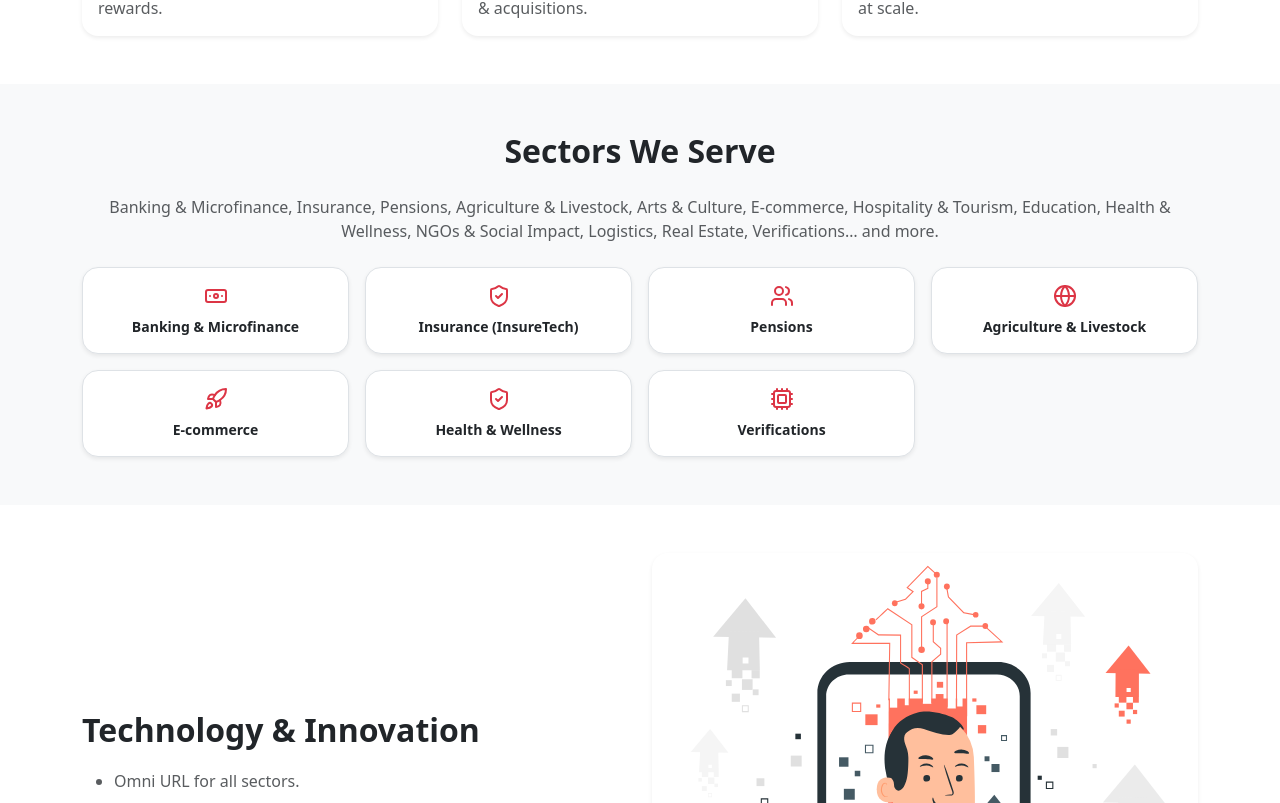
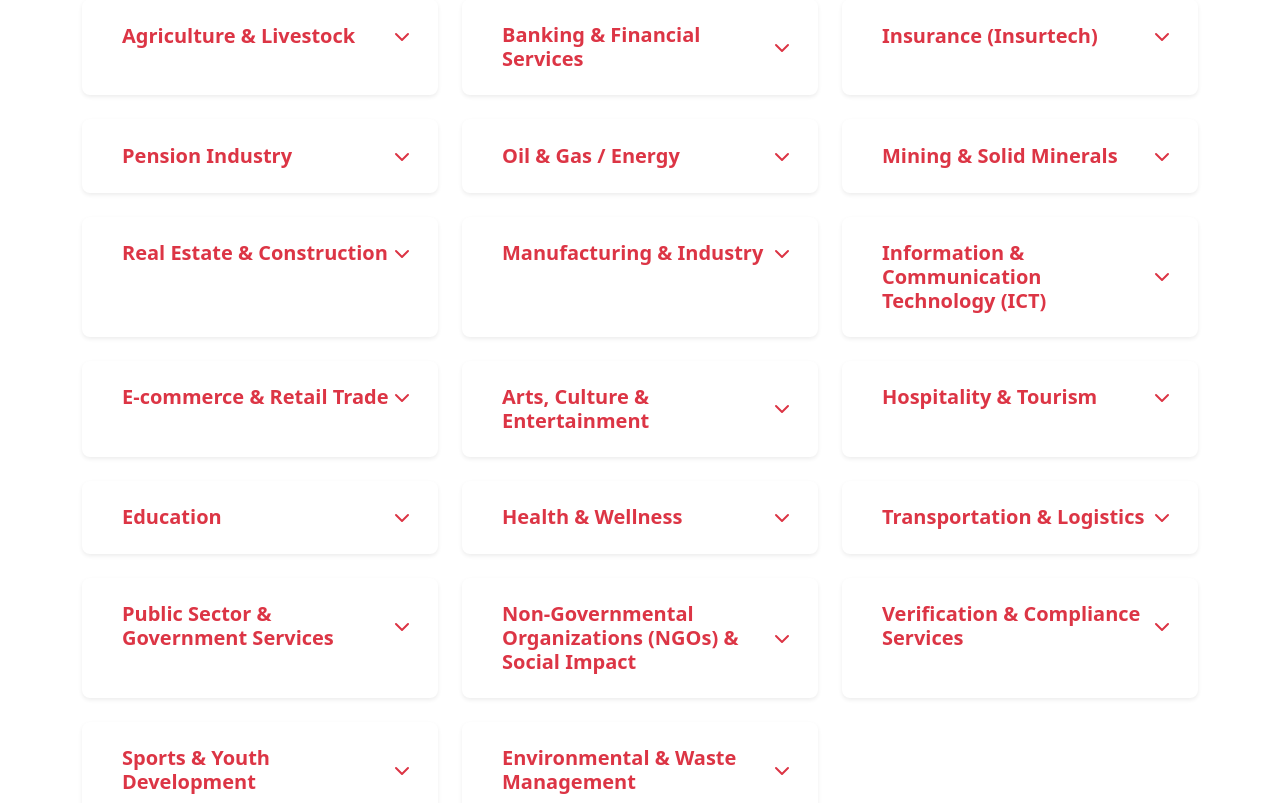
Before and after one commit to abrahamisaiah129/ddsa, a React (Vite) app in the folder ddsa-general/: page / in a window 1280 px wide. Shown: the part 1657-2460 px from the top of the page. Built offline with nearby package versions, Linux system fonts and the light colour scheme.

Commit message:
added the sectors functionality

```diff
--- a/ddsa-general/src/components/Footer.jsx
+++ b/ddsa-general/src/components/Footer.jsx
@@ -36,6 +36,9 @@ export default function Footer() {
             <h6 className="text-uppercase fw-bold mb-3">Contact</h6>
             <p className="small mb-1">info@ddsa-live.com</p>
             <p className="small">+234 703 5874 823</p>
+            <p className="small">Address:
+16B, Akintan Street, Dideolu Estate, Ogba, Ikeja, Lagos. Nigeria.
+</p>
           </div>
 
           <div className="col-md-3 text-md-end">
--- a/ddsa-general/src/pages/Home.jsx
+++ b/ddsa-general/src/pages/Home.jsx
@@ -1,20 +1,150 @@
 // eslint-disable-next-line no-unused-vars
-import { motion } from "framer-motion";
-import { ArrowRight, ShieldCheck, Users, Rocket, Cpu, Globe, Banknote } from "lucide-react";
+import { motion, AnimatePresence } from "framer-motion";
+import { ArrowRight, ShieldCheck, Users, Rocket, ChevronDown } from "lucide-react";
+import { useState } from "react";
 import imgHero from '../assets/Team work-pana.svg'
 import imgSection from '../assets/About us page-pana.svg'
 import techImg from "../assets/Digital transformation-pana.svg"
 import why from "../assets/Shrug-pana.svg"
 import img1 from  "../assets/Team work-pana.svg";
- import img2 from "../assets/Creative team-pana.svg";
-import img3 from "../assets/Partnership-pana.svg";
+import img2 from  "../assets/Creative team-pana.svg";
+import img3 from  "../assets/Partnership-pana.svg";
 
-// https://storyset.com/illustration/team-work/pana
+// hero images
 const heroImg = imgHero;
 const sectionImg = imgSection;
-// the new linkhttps://storyset.com/illustration/team-work/pana
+
+/** ======= SECTORS (FULL LIST WITH SUB-CATEGORIES) ======= */
+const sectors = [
+  {
+    id: 1,
+    name: "Agriculture & Livestock",
+    icon: "fas fa-tractor",
+    items: ["Crop farming", "Animal husbandry", "Fisheries & aquaculture", "Agro-processing"]
+  },
+  {
+    id: 2,
+    name: "Banking & Financial Services",
+    icon: "fas fa-university",
+    items: ["Commercial banks", "Microfinance banks", "Fintech & mobile money", "Capital markets"]
+  },
+  {
+    id: 3,
+    name: "Insurance (Insurtech)",
+    icon: "fas fa-shield-alt",
+    items: ["Life insurance", "General insurance", "Health insurance", "Micro-insurance"]
+  },
+  {
+    id: 4,
+    name: "Pension Industry",
+    icon: "fas fa-piggy-bank",
+    items: ["Pension Fund Administrators (PFAs)", "Pension Fund Custodians (PFCs)", "Retirement Savings Accounts (RSA)"]
+  },
+  {
+    id: 5,
+    name: "Oil & Gas / Energy",
+    icon: "fas fa-oil-can",
+    items: ["Upstream (exploration & production)", "Midstream (processing, transport)", "Downstream (distribution & marketing)", "Renewable energy & power generation"]
+  },
+  {
+    id: 6,
+    name: "Mining & Solid Minerals",
+    icon: "fas fa-gem",
+    items: ["Gold, coal, limestone, bitumen, iron ore, etc."]
+  },
+  {
+    id: 7,
+    name: "Real Estate & Construction",
+    icon: "fas fa-building",
+    items: ["Property development", "Housing", "Infrastructure construction", "Facility management"]
+  },
+  {
+    id: 8,
+    name: "Manufacturing & Industry",
+    icon: "fas fa-industry",
+    items: ["Cement, steel, and building materials", "Food & beverages", "Textiles, leather, and apparel", "Consumer goods"]
+  },
+  {
+    id: 9,
+    name: "Information & Communication Technology (ICT)",
+    icon: "fas fa-laptop-code",
+    items: ["Telecoms", "Software & app development", "Data services", "Digital platforms"]
+  },
+  {
+    id: 10,
+    name: "E-commerce & Retail Trade",
+    icon: "fas fa-shopping-cart",
+    items: ["Online marketplaces", "Wholesale & retail distribution"]
+  },
+  {
+    id: 11,
+    name: "Arts, Culture & Entertainment",
+    icon: "fas fa-film",
+    items: ["Nollywood (film)", "Music", "Theatre, fashion, cultural tourism"]
+  },
+  {
+    id: 12,
+    name: "Hospitality & Tourism",
+    icon: "fas fa-hotel",
+    items: ["Hotels, restaurants, resorts", "Domestic & international tourism"]
+  },
+  {
+    id: 13,
+    name: "Education",
+    icon: "fas fa-graduation-cap",
+    items: ["Basic, secondary, tertiary", "EdTech (digital learning platforms)", "Vocational & skills training"]
+  },
+  {
+    id: 14,
+    name: "Health & Wellness",
+    icon: "fas fa-heartbeat",
+    items: ["Hospitals, clinics", "Pharmaceuticals & biotech", "Telemedicine", "Health insurance"]
+  },
+  {
+    id: 15,
+    name: "Transportation & Logistics",
+    icon: "fas fa-truck",
+    items: ["Road, rail, air, maritime", "Delivery services", "Supply chain & warehousing"]
+  },
+  {
+    id: 16,
+    name: "Public Sector & Government Services",
+    icon: "fas fa-landmark",
+    items: ["Civil service", "Security & defense", "Public administration"]
+  },
+  {
+    id: 17,
+    name: "Non-Governmental Organizations (NGOs) & Social Impact",
+    icon: "fas fa-handshake-angle",
+    items: ["Humanitarian services", "Development projects", "Non-profits & donor agencies"]
+  },
+  {
+    id: 18,
+    name: "Verification & Compliance Services",
+    icon: "fas fa-id-card",
+    items: ["KYC (BVN/NIN)", "Utility/address verification", "Employment/asset verification", "Corporate records (CAC)"]
+  },
+  {
+    id: 19,
+    name: "Sports & Youth Development",
+    icon: "fas fa-futbol",
+    items: ["Football, athletics", "Sports academies & events"]
+  },
+  {
+    id: 20,
+    name: "Environmental & Waste Management",
+    icon: "fas fa-recycle",
+    items: ["Recycling", "Sanitation services", "Renewable energy"]
+  },
+];
 
 export default function Home() {
+  const [openSector, setOpenSector] = useState(null);
+
+  const toggleSector = (id) => {
+    setOpenSector(openSector === id ? null : id);
+  };
+
   return (
     <>
       {/* HERO */}
@@ -31,31 +161,13 @@ export default function Home() {
                 Direct Digital Sales Agent
               </motion.h1>
               <motion.h2
-                className="h3 fw-bold border-start border-danger mt-2 lead  text-dark mt-2 border-start border-4  ps-3"
+                className="h3 fw-bold border-start border-danger mt-2 lead text-dark mt-2 border-start border-4 ps-3"
                 initial={{ y: 30, opacity: 0 }}
                 animate={{ y: 0, opacity: 1 }}
                 transition={{ delay: 0.1, duration: 0.6 }}
               >
                 All-Sector Agent Network System
               </motion.h2>
-              {/* <motion.p
-                className="lead fw-bold text-dark mt-2 border-start border-4  ps-3"
-                initial={{ y: 30, opacity: 0 }}
-                animate={{ y: 0, opacity: 1 }}
-                transition={{ delay: 0.2, duration: 0.6 }}
-              >
-                All Sectors. Many Agents. One Dashboard.
-              </motion.p> */}
-
-              {/* <motion.p
-                className="mt-3 text-muted"
-                initial={{ y: 20, opacity: 0 }}
-                animate={{ y: 0, opacity: 1 }}
-                transition={{ delay: 0.3 }}
-              >
-                Empowering People. Driving Growth. Creating Jobs.<br/>
-                Vision: <strong>50M jobs in Nigeria</strong> & <strong>350M in Africa</strong> in 5 years.
-              </motion.p> */}
 
               <motion.div
                 className="d-flex gap-2 mt-3"
@@ -63,12 +175,9 @@ export default function Home() {
                 animate={{ opacity: 1 }}
                 transition={{ delay: 0.4 }}
               >
-                {/* <a href="/signup" className="btn btn-danger btn-lg"> */}
                 <a href="*" className="btn btn-danger btn-lg">
                   Become an Agent <ArrowRight size={18} className="ms-1" />
                 </a>
-
-                {/* <a href="/partners" className="btn btn-outline-danger btn-lg"></a> */}
                 <a href="*" className="btn btn-outline-danger btn-lg">
                   Partner with Us
                 </a>
@@ -91,26 +200,6 @@ export default function Home() {
             </div>
           </div>
         </div>
-      </section>
-
-      {/* ADDITIONAL VISUAL BREAK */}
-      <section className="py-5">
-        {/* ADD THIS STYLISH LINE HERE */}
-        <div className="container">
-          <div className="bg-danger rounded-pill my-5 mx-auto" style={{ height: "4px", maxWidth: "100px" }}></div>
-        </div>
-
-          {/* <div className="container text-center">
-          <motion.img
-            src="https://images.unsplash.com/photo-1522202176988-66273c2fd55f?q=80&w=1600&auto=format&fit=crop"
-            alt="DDSA Professional Network"
-            className="rounded-4 shadow-lg w-75"
-            initial={{ scale: 0.9, opacity: 0 }}
-            whileInView={{ scale: 1, opacity: 1 }}
-            transition={{ duration: 0.6 }}
-            viewport={{ once: true }}
-          />
-        </div> */}
       </section>
 
       {/* ABOUT */}
@@ -149,7 +238,7 @@ export default function Home() {
             ].map((c, i) => (
               <div key={i} className="col-md-4">
                 <motion.div
-                  className="card h-100 border-0 shadow-sm hover-lift rounded-4"
+                  className="card h-100 border-0 shadow-sm rounded-4"
                   initial={{ y: 20, opacity: 0 }}
                   whileInView={{ y: 0, opacity: 1 }}
                   viewport={{ once: true, amount: 0.3 }}
@@ -168,36 +257,56 @@ export default function Home() {
         </div>
       </section>
 
-      {/* SECTORS */}
-      <section id="sectors" className="py-5 bg-light">
+      {/* SECTORS (COLLAPSIBLE) */}
+      <section id="sectors" className="py-5 bg-white">
         <div className="container">
-          <h2 className="fw-bold text-center mb-4">Sectors We Serve</h2>
-          <p className="text-center text-muted mb-4">
-            Banking & Microfinance, Insurance, Pensions, Agriculture & Livestock, Arts & Culture, E-commerce,
-            Hospitality & Tourism, Education, Health & Wellness, NGOs & Social Impact, Logistics, Real Estate,
-            Verifications… and more.
-          </p>
-          <div className="row g-3 text-center">
-            {[
-              { label: "Banking & Microfinance", icon: <Banknote /> },
-              { label: "Insurance (InsureTech)", icon: <ShieldCheck /> },
-              { label: "Pensions", icon: <Users /> },
-              { label: "Agriculture & Livestock", icon: <Globe /> },
-              { label: "E-commerce", icon: <Rocket /> },
-              { label: "Health & Wellness", icon: <ShieldCheck /> },
-              { label: "Verifications", icon: <Cpu /> },
-            ].map((s, i) => (
-              <div key={i} className="col-6 col-md-4 col-lg-3">
+          <h2 className="text-center mb-4 fw-bold text-danger">Our Sectors</h2>
+
+          <div className="row g-4">
+            {sectors.map((sector, index) => (
               <motion.div
-                  className="p-3 border rounded-4 bg-white shadow-sm h-100"
-                  initial={{ scale: 0.95, opacity: 0 }}
-                  whileInView={{ scale: 1, opacity: 1 }}
-                  viewport={{ once: true, amount: 0.3 }}
+                key={sector.id}
+                className="col-md-6 col-lg-4"
+                initial={{ opacity: 0, y: 40 }}
+                whileInView={{ opacity: 1, y: 0 }}
+                transition={{ duration: 0.5, delay: index * 0.05 }}
+                viewport={{ once: true, amount: 0.2 }}
               >
-                  <div className="text-danger mb-2 d-flex justify-content-center">{s.icon}</div>
-                  <div className="small fw-semibold">{s.label}</div>
+                <div
+                  className="card h-100 shadow-sm border-0 rounded-3 p-4"
+                  style={{ cursor: "pointer" }}
+                  onClick={() => toggleSector(sector.id)}
+                >
+                  <div className="d-flex justify-content-between align-items-center">
+                    <div className="d-flex align-items-center gap-3">
+                      <i className={`${sector.icon} fa-2x text-danger`} />
+                      <h5 className="fw-bold mb-0 text-danger">{sector.name}</h5>
+                    </div>
+                    <motion.div
+                      animate={{ rotate: openSector === sector.id ? 180 : 0 }}
+                      transition={{ duration: 0.3 }}
+                    >
+                      <ChevronDown className="text-danger" />
                     </motion.div>
                   </div>
+
+                  <AnimatePresence>
+                    {openSector === sector.id && (
+                      <motion.ul
+                        className="list-unstyled small text-muted mt-3 mb-0"
+                        initial={{ height: 0, opacity: 0 }}
+                        animate={{ height: "auto", opacity: 1 }}
+                        exit={{ height: 0, opacity: 0 }}
+                        transition={{ duration: 0.4 }}
+                      >
+                        {sector.items.map((item, i) => (
+                          <li key={i}>• {item}</li>
+                        ))}
+                      </motion.ul>
+                    )}
+                  </AnimatePresence>
+                </div>
+              </motion.div>
             ))}
           </div>
         </div>
@@ -216,9 +325,6 @@ export default function Home() {
                 <li>Gamified agent dashboard.</li>
                 <li>Omni-channel access (Web, Mobile, WhatsApp).</li>
               </ul>
-              {/* <a href="/technology" className="btn btn-outline-danger">
-                See the Tech
-              </a> */}
             </div>
             <div className="col-lg-6">
               <img
@@ -251,7 +357,6 @@ export default function Home() {
                 <li>Scalable, secure technology.</li>
                 <li>Current valuation: <b>$2M</b> (high-growth trajectory).</li>
               </ul>
-              {/* <a href="/why" className="btn btn-danger">Learn More</a> */}
             </div>
           </div>
         </div>
@@ -265,9 +370,7 @@ export default function Home() {
             🌐 www.ddsa-live.com &nbsp;•&nbsp; 📧 info@ddsa-live.com &nbsp;•&nbsp; 📍 Lagos, Nigeria
           </p>
           <div className="d-flex justify-content-center gap-2">
-            {/* <a href="/partners" className="btn btn-outline-danger">Partner with DDSA</a> */}
             <a href="*" className="btn btn-outline-danger">Partner with DDSA</a>
-            {/* <a href="/signup" className="btn btn-danger">Become an Agent</a> */}
             <a href="*" className="btn btn-danger">Become an Agent</a>
           </div>
         </div>
```
Also changed, not shown: ddsa-general/src/pages/sectorOverview.jsx (added, +82 -0 lines). Lines whose indentation alone changed are shown as unchanged.
